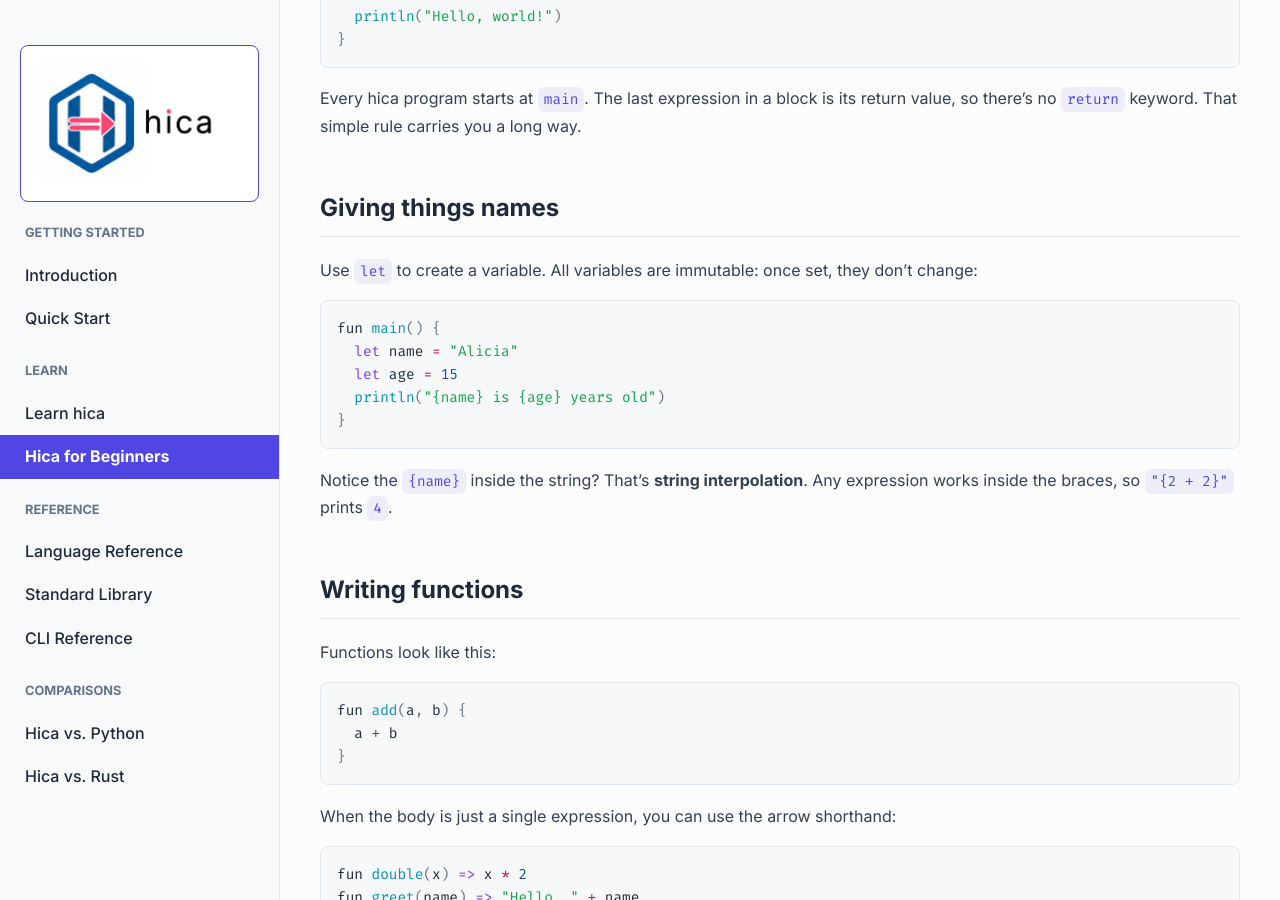
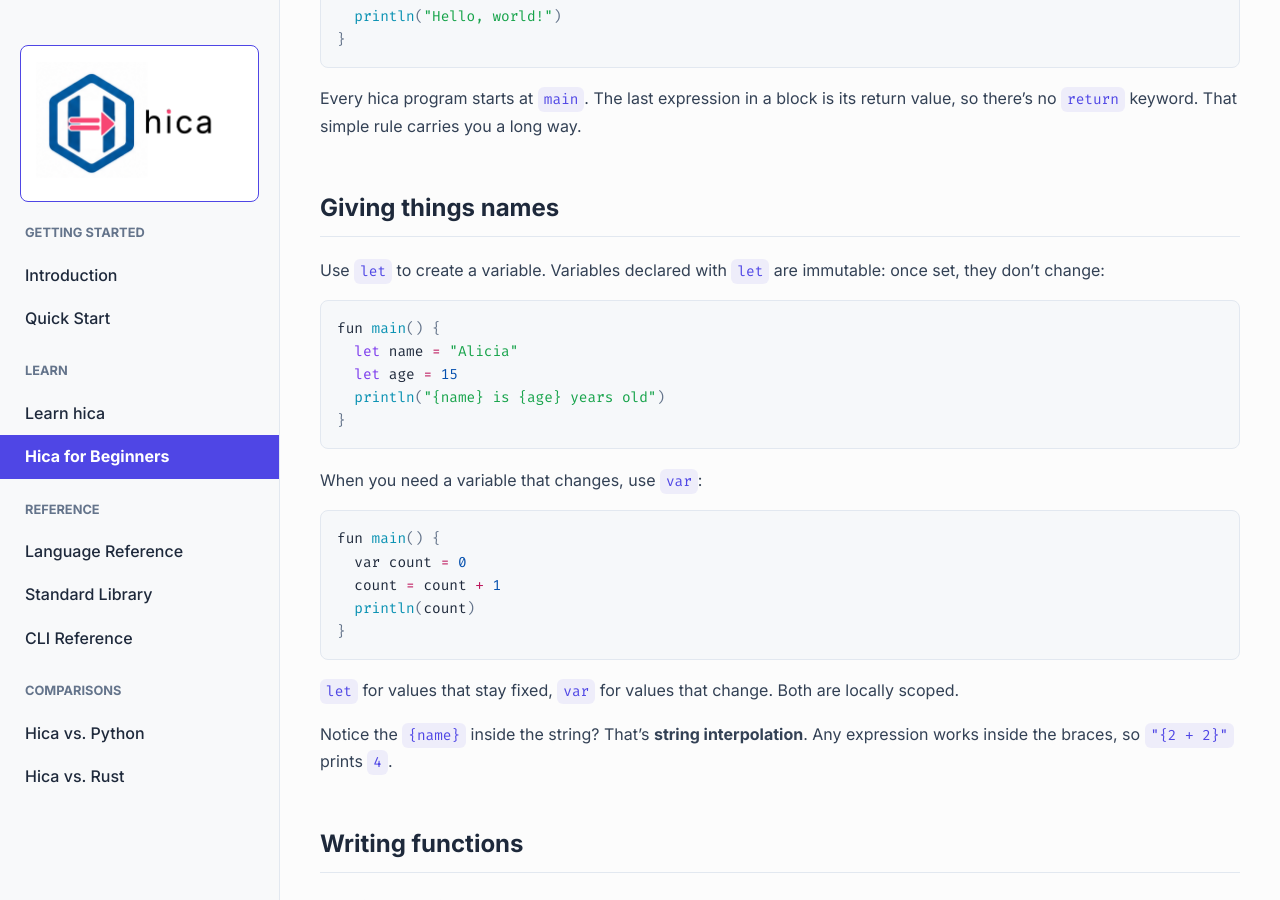
Before and after one commit to cladam/hica, a Jekyll site: the page built from docs/hica-for-beginners.md, in a window 1280 px wide and 900 px high, scrolled down 814 px. Built offline with Jekyll 4.4.1, drawn with Linux system fonts in a browser that asks for light colours; some of the changed text lies outside the part shown.

Commit message:
docs: document while loops and var

````diff
--- a/docs/hica-for-beginners.md
+++ b/docs/hica-for-beginners.md
@@ -40,7 +40,7 @@
 
 ## Giving things names
 
-Use `let` to create a variable. All variables are immutable: once set, they don't change:
+Use `let` to create a variable. Variables declared with `let` are immutable: once set, they don't change:
 
 ```rust
 fun main() {
@@ -49,6 +49,18 @@
   println("{name} is {age} years old")
 }
 ```
+
+When you need a variable that changes, use `var`:
+
+```rust
+fun main() {
+  var count = 0
+  count = count + 1
+  println(count)
+}
+```
+
+`let` for values that stay fixed, `var` for values that change. Both are locally scoped.
 
 Notice the `{name}` inside the string? That's **string interpolation**. Any expression works inside the braces, so `"{2 + 2}"` prints `4`.
 
@@ -157,6 +169,13 @@
 // Do something N times
 repeat(3) {
   println("tick")
+}
+
+// Loop while a condition is true
+var x = 5
+while x > 0 {
+  println(x)
+  x = x - 1
 }
 ```
 
````
Also changed, not shown: other parts of docs/hica-for-beginners.md (+1 -1 lines), docs/hica-vs-python.md (+12 -2 lines), docs/language-reference.md (+24 -0 lines), docs/learn.md (+5 -1 lines), learn/README.md (+5 -1 lines), 3 other files.
